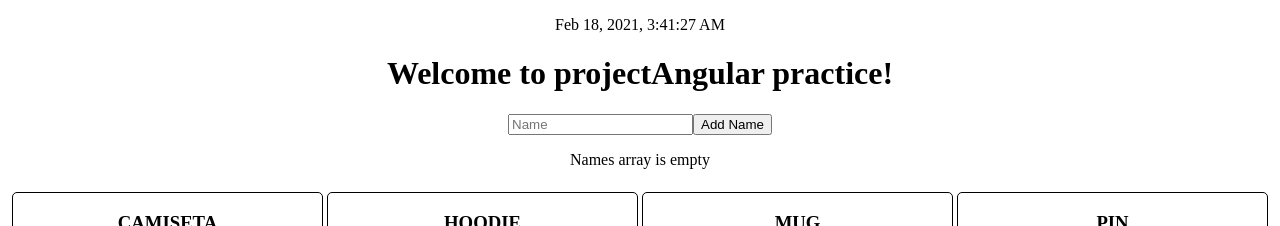
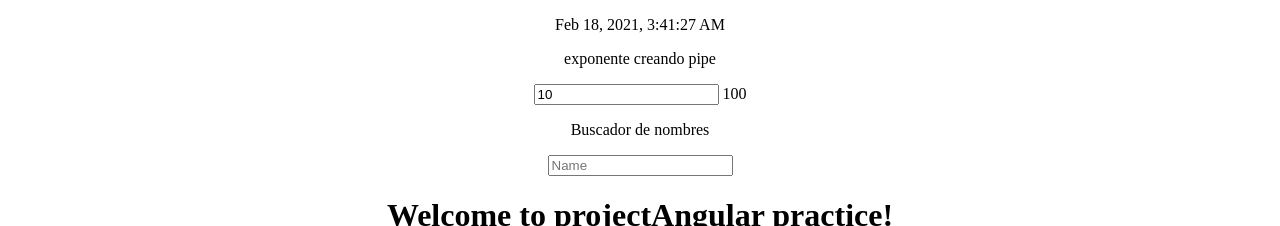
Before and after one commit to larangogon/Angular, an Angular app: page / in a window 1280 px wide. Shown: the top 226 px of the page. Built offline with nearby package versions, Linux system fonts and the light colour scheme.

Commit message:
feat: se crea pipe

```diff
--- a/src/app/app.component.html
+++ b/src/app/app.component.html
@@ -1,8 +1,15 @@
 <div>
   <div style="text-align:center">
     <p>{{ today | date:'medium'}}</p>
-    <input type="text" placeholder="Name" [(ngModel)]="name" *ngIf="name !=null"/>
 
+    <p> exponente creando pipe</p>
+    <div>
+      <input type="text" [(ngModel)]="power">
+      {{ power | exponential }}
+    </div>
+
+    <p>Buscador de nombres</p>
+    <input type="text" placeholder="Name" [(ngModel)]="name"/>
     <div [ngSwitch]="name" *ngIf="name != null">
       <p *ngSwitchCase="'camiseta'">soy una camiseta</p>
       <p *ngSwitchCase="'example'">soy un ejemplo</p>
--- a/src/app/app.component.ts
+++ b/src/app/app.component.ts
@@ -12,6 +12,8 @@ export class AppComponent {
   name: string;
 
   today = new Date();
+
+  power = 10;
 
   products: Product[] = [
     {
--- a/src/app/app.module.ts
+++ b/src/app/app.module.ts
@@ -4,12 +4,14 @@ import { FormsModule } from '@angular/forms';
 import { ProductComponent } from './components/product.component';
 import { AppComponent } from './app.component';
 import { CartComponent } from './cart/cart.component';
+import { ExponentialPipe } from './exponential.pipe';
 
 @NgModule({
   declarations: [
     AppComponent,
     ProductComponent,
-    CartComponent
+    CartComponent,
+    ExponentialPipe
   ],
   imports: [
     BrowserModule,
--- /dev/null
+++ b/src/app/exponential.pipe.ts
@@ -0,0 +1,13 @@
+import { Pipe, PipeTransform } from '@angular/core';
+
+@Pipe({
+  name: 'exponential'
+})
+export class ExponentialPipe implements PipeTransform {
+
+  // tslint:disable-next-line:typedef
+  transform(value: number): any {
+    return Math.pow(value,2);
+  }
+
+}
```
Also changed, not shown: 1 other file (tests, documents, lock files or other folders).
